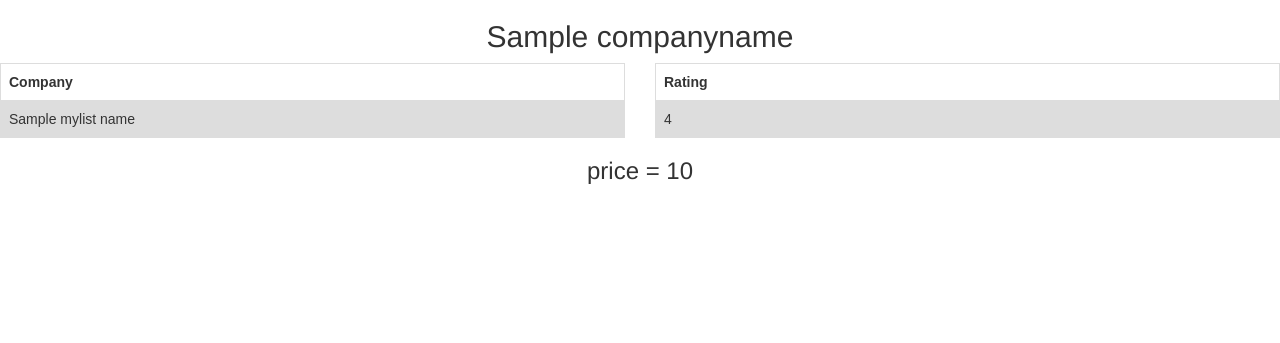
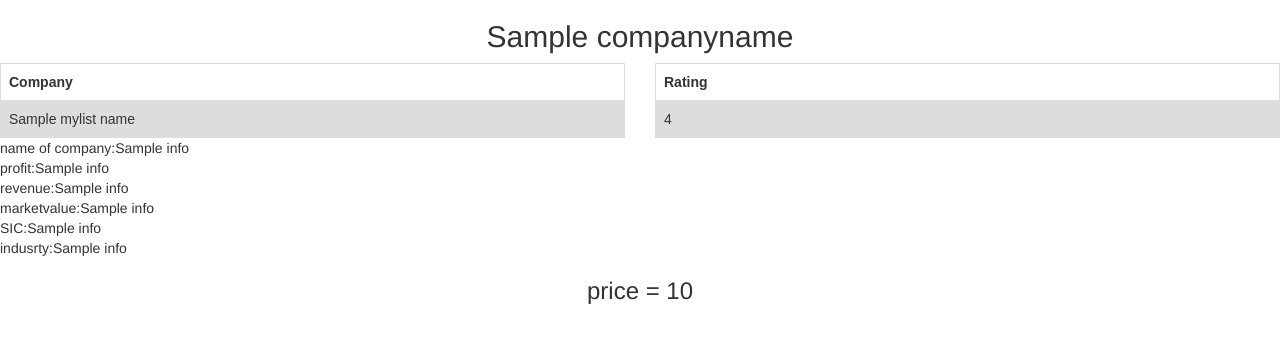
Before and after one commit to SalwaAhmedfci/company_rate, a Flask app: template templates/show.html in a window 1280 px wide. Shown: the top 343 px of the page. Run offline with Flask 2, Linux system fonts and the light colour scheme; the template is opened without the code that fills it: most values are stand-ins (such as "Sample title", 1, 10 or a date in 2020); some libraries are stand-ins or nearby versions.

Commit message:
matching database dynamically

```diff
--- a/templates/show.html
+++ b/templates/show.html
@@ -54,8 +54,17 @@ tr:nth-child(even) {
 
     </div>
 </div>
-
-
+name of company:{{info[0]}}
+<br>
+profit:{{info[1]}}
+<br>
+revenue:{{info[2]}}
+<br>
+marketvalue:{{info[3]}}
+<br>
+SIC:{{info[4]}}
+<br>
+indusrty:{{info[5]}}
 
 <center><h3>price = {{price}}</h3></center>
 
```
